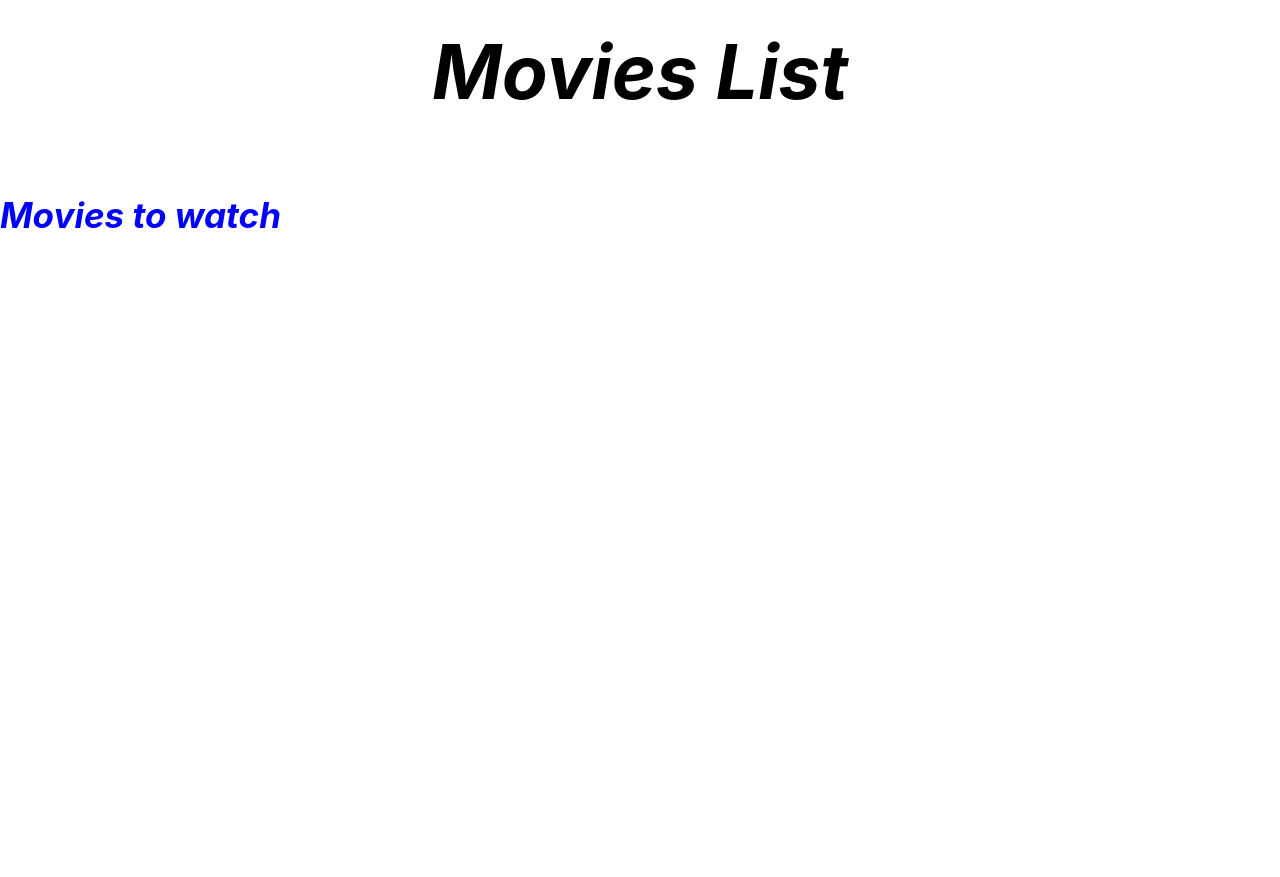
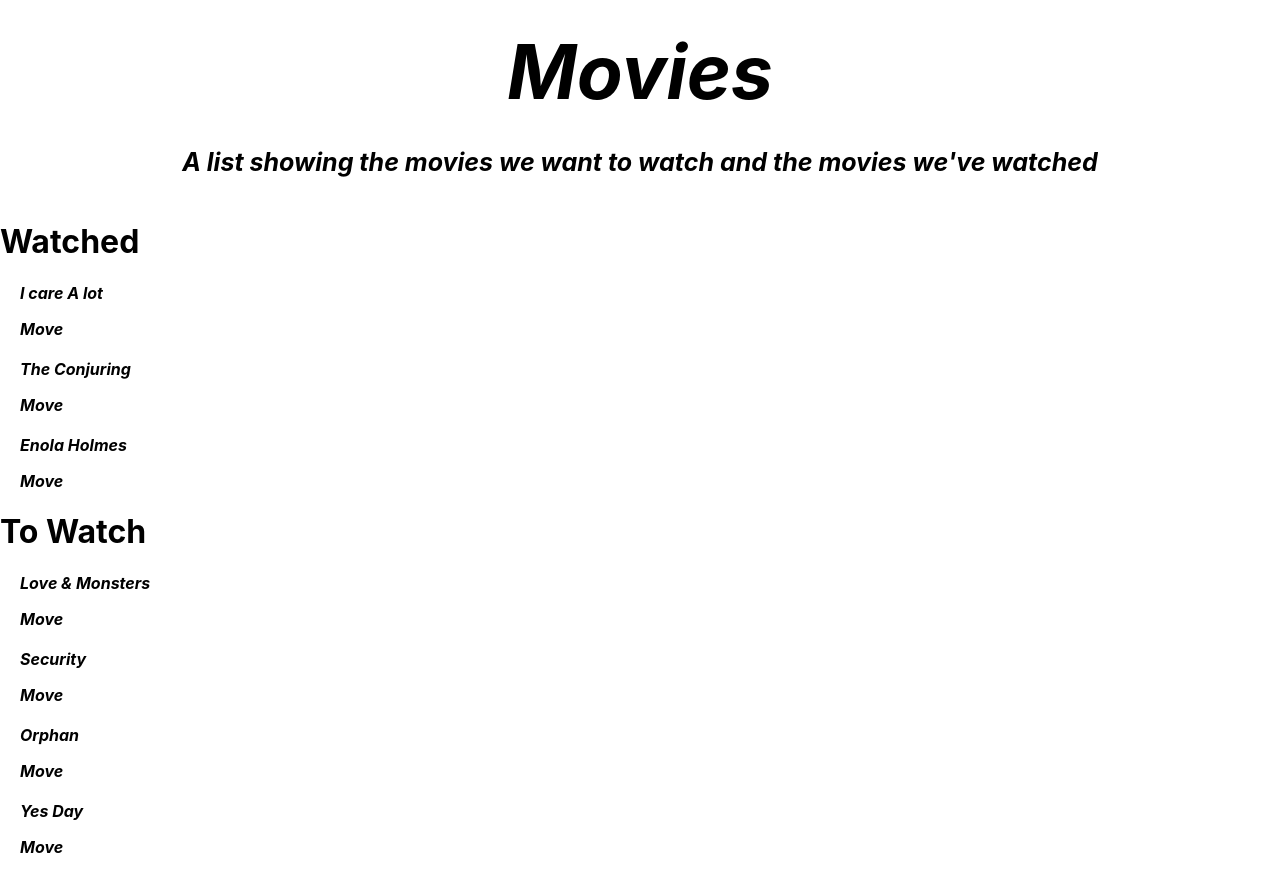
Before and after one commit to AyahAshkanani/mymovie, a React (Create React App) app: page / in a window 1280 px wide. Before the commit the page ends 800 px from the top, so only its background shows below. Built offline with nearby package versions, Linux system fonts and the light colour scheme.

Commit message:
to taiba

```diff
--- a/package.json
+++ b/package.json
@@ -6,11 +6,14 @@
     "@testing-library/jest-dom": "^5.11.4",
     "@testing-library/react": "^11.1.0",
     "@testing-library/user-event": "^12.1.10",
+    "bootstrap": "^5.0.2",
     "mobx": "^6.3.2",
     "mobx-react": "^7.2.0",
     "react": "^17.0.2",
+    "react-bootstrap": "^1.6.1",
     "react-dom": "^17.0.2",
     "react-router": "^5.2.0",
+    "react-router-dom": "^5.2.0",
     "react-scripts": "4.0.3",
     "slugify": "^1.5.3",
     "styled-components": "^5.3.0",
--- a/src/App.css
+++ b/src/App.css
@@ -36,3 +36,47 @@
     transform: rotate(360deg);
   }
 }
+
+header {
+  background-color: var(--primary);
+}
+
+header .inner-content {
+  display: flex;
+  justify-content: space-between;
+  align-items: center;
+  padding: 10px 0;
+}
+
+header a {
+  color: var(--white);
+  font-size: 1.25rem;
+  text-decoration: none;
+  transition: all 0.3s ease;
+}
+
+header a:hover {
+  opacity: 0.7;
+}
+
+header .brand a {
+  font-weight: 700;
+  font-size: 1.5rem;
+}
+
+header .nav-links {
+  padding: 0;
+  margin: 0;
+  list-style: none;
+  display: flex;
+  align-items: center;
+}
+
+header .nav-links li {
+  display: inline-block;
+  margin-right: 30px;
+}
+
+header .nav-links li:last-child {
+  margin-right: 0;
+}
--- a/src/App.js
+++ b/src/App.js
@@ -1,19 +1,69 @@
 
 import "./App.css";
 import MovieList from "./components/MovieList";
+import WatchedList from "./components/WatchedList";
+import { Header } from "./components/Header";
+import React from "react";
+import { BrowserRouter as Router, Switch, Route } from "react-router-dom";
+
+// import { GlobalStyle } from "./Styles";
+// import { ThemeProvider } from "styled-components";
+
+
+
+// const theme = {
+//   light: {
+//     mainColor: "#006d77",
+//     backgroundColor: "#83c5be",
+//     red: "red",
+//   },
+//   dark: {
+//     mainColor: "#83c5be",
+//     backgroundColor: "#006d77",
+//     red: "red",
+//   },
+// };
 
 function App(props) {
+
+  // const [currentTheme, setCurrentTheme] = useState("light");
+  // //detail
+  // const [movie, setMovie] = useState(null);
+
+  // const toggleTheme = () => {
+  //   if (currentTheme === "light") setCurrentTheme("dark");
+  //   else setCurrentTheme("light");
+  // }
+
+
   const watch = props.watch;
 
 //we make props.watch to see if true or false
   return (
+  //   <div>
+  //   <ThemeProvider theme={theme}>
+  //     <GlobalStyle />
+  //     {/* <AddMovie /> */}
+  //     <MovieList></MovieList>
+  //   </ThemeProvider>
+  // </div>
+
     <div>
-    {watch? true : false}
 
+      <Router>
+        <Header />
+        </Router>
+
+    {watch ? true : false}
+
+    {watch}
+    <WatchedList/>
       <MovieList />
-      {watch}
+
+
     </div>
   );
 }
 
+
 export default App;
--- a/src/Styles.js
+++ b/src/Styles.js
@@ -1,4 +1,13 @@
 import styled, { createGlobalStyle } from "styled-components";
+// import { Link, NavLink } from "react-router-dom";
+
+
+export const GlobalStyle = createGlobalStyle`
+    body {
+        background-color: ${(props) => props.theme.backgroundColor};
+        color: ${(props) => props.theme.mainColor};
+    }
+`;
 
 export const MovieWrapper = styled.div`
   margin: 20px;
@@ -17,6 +26,17 @@ export const Title = styled.h1`
   margin-top: -25px;
   padding-top: 4%;
 `;
+
+export const Detail = styled.h3`
+  text-align: center;
+  font-weight: bold;
+  font-style: italic;
+  font-size: 25px;
+  margin-top: -25px;
+  padding-bottom:20px;
+  padding-top: 5px;
+`;
+
 export const List = styled.h4`
   text-align: left;
   font-weight: bold;
@@ -26,6 +46,18 @@ export const List = styled.h4`
   padding-top: 4%;
   color:blue;
 `;
+
+export const SearchBarStyled = styled.input`
+  background-color: ${(props) => props.theme.backgroundColor};
+  color: ${(props) => props.theme.mainColor};
+  padding: 0.5rem;
+  ${"" /* margin: 1rem auto; */}
+  display: block;
+  width: 100%;
+  ${"" /* border: 1px solid #b0b0b0; */}
+  ${"" /* border-radius: 4px; */}
+`;
+
 export const DeleteButtonStyled = styled.p`
-color:red;
+color:${(props) => props.theme.red};
 `;
--- /dev/null
+++ b/src/components/Header.js
@@ -0,0 +1,15 @@
+import React from "react";
+import { Title , Detail} from "../Styles";
+
+export const Header = () => {
+  return (
+    <header>
+      <div className="container">
+
+            <Title>Movies</Title>
+            <Detail>A list showing the movies we want to watch and the movies we've watched</Detail>
+          </div>
+
+    </header>
+  );
+};
--- a/src/components/MovieItem.js
+++ b/src/components/MovieItem.js
@@ -8,6 +8,7 @@ const MovieItem = (props) => {
     <MovieWrapper>
       <p>{props.data.name}</p>
       <DeleteButton dataId={props.data.id} />
+      {/* <StatusButton data = {props.data}/> */}
     </MovieWrapper>
   );
 };
--- a/src/components/MovieList.js
+++ b/src/components/MovieList.js
@@ -1,29 +1,27 @@
 import MovieItem from "./MovieItem";
 import data from "../data";
-import { Title,List } from "../Styles";
-
+import movieStore from "../stores/movieStore";
+// import { Table, Badge } from "react-bootstrap";
+// import SearchBar from "./SearchBar";
 //show the movies i've watched seperatly
 //show movies i haven't watched seperatly
 //use props to pass data
 //check watched === true print watched
 //check watched === false print watch
 
-const MovieList = (props) => {
+const MovieList = () => {
+
     //data.watched===props.watch to check if true or false so i only need one. props.watch will be in app
+const Movies = movieStore.data.filter(
+    (data) => data.watched === false).map((data)=> {
+      return (
+    <MovieItem key={data.id} data={data} />
+    )});
 
-  const movieList = data.filter((data)=> data.watched=== props.watch).map((data) => <MovieItem data={data} />);
-
-
-//   const movieListSeen = data.filter((data)=> data.watched===true).map((data) => <MovieItem data={data} />);
   return (
     <div>
-      <Title>Movies List</Title>
-
-      <List>{props.watched ? "Movies I've watched" : "Movies to watch"}</List>
-      {movieList}
-      {/* we want the button to show here */}
-      {/* <List>{props.watched ? "Movies to watch" : "Movies I've watched"}</List> */}
-      {/* {movieListSeen} */}
+      <h1>To Watch</h1>
+      {Movies}
 
     </div>
   );
--- a/src/SearchBar.js
+++ b/src/components/SearchBar.js
@@ -1,4 +1,4 @@
-import { SearchBarStyled } from "../styles";
+import { SearchBarStyled } from "../Styles";
 
 const SearchBar = (props) => {
     return (
--- /dev/null
+++ b/src/components/WatchedList.js
@@ -0,0 +1,29 @@
+// Store
+import movieStore from "../stores/movieStore";
+
+
+// State
+import { useState } from "react";
+
+//components
+import MovieItem from "./MovieItem";
+
+
+const WatchedList = () => {
+
+    //data.watched===props.watch to check if true or false so i only need one. props.watch will be in app
+const Watched = movieStore.data.filter(
+    (data) => data.watched === true).map((data)=> {
+      return (
+    <MovieItem key={data.id} data={data} />
+    )});
+
+  return (
+    <div>
+      <h1>Watched</h1>
+      {Watched}
+
+    </div>
+  );
+};
+export default WatchedList;
--- a/src/components/buttons/DeleteButton.js
+++ b/src/components/buttons/DeleteButton.js
@@ -3,10 +3,10 @@ import { DeleteButtonStyled } from "../../Styles";
 
 const DeleteButton = (props) => {
     const handleDelete = () => {
-        movieStore.handleDelete(props.movieId);
+        movieStore.handleDelete(props.dataId);
     };
     return (
-        <DeleteButtonStyled onClick={handleDelete}>Delete</DeleteButtonStyled>
+        <DeleteButtonStyled onClick={handleDelete}>Move</DeleteButtonStyled>
     );
 };
 
--- a/src/stores/movieStore.js
+++ b/src/stores/movieStore.js
@@ -14,8 +14,17 @@ class MovieStore {
 };
 
   updateMovie = (updateMovie) => {
-    const movie = this.movie.find((movie) => movie.name === updateMovie);
-    movie.name = updateMovie.name;
+    const movie = this.movie.find((movie) => movie.id === updateMovie.id);
+    movie.watch = !movie.watch;
+  };
+
+  addMovie = (newMovie) => {
+    this.data.push({
+      name: newMovie,
+      id: this.data.length + 1,
+      watched: false,
+    });
+    console.log(this.data);
   };
 }
 
```
Also changed, not shown: 2 other files (tests, documents, lock files or other folders).
